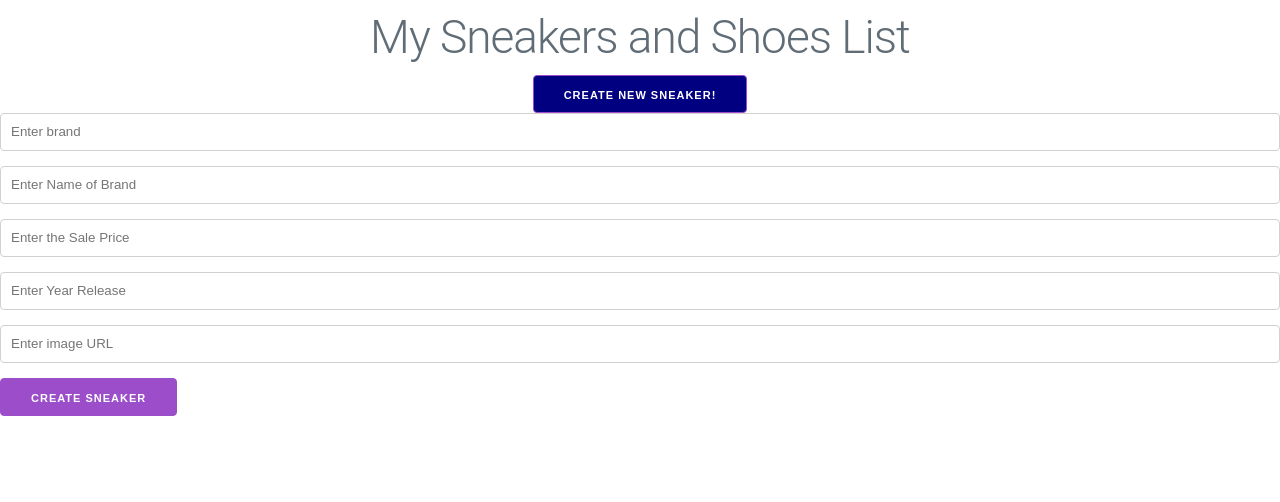
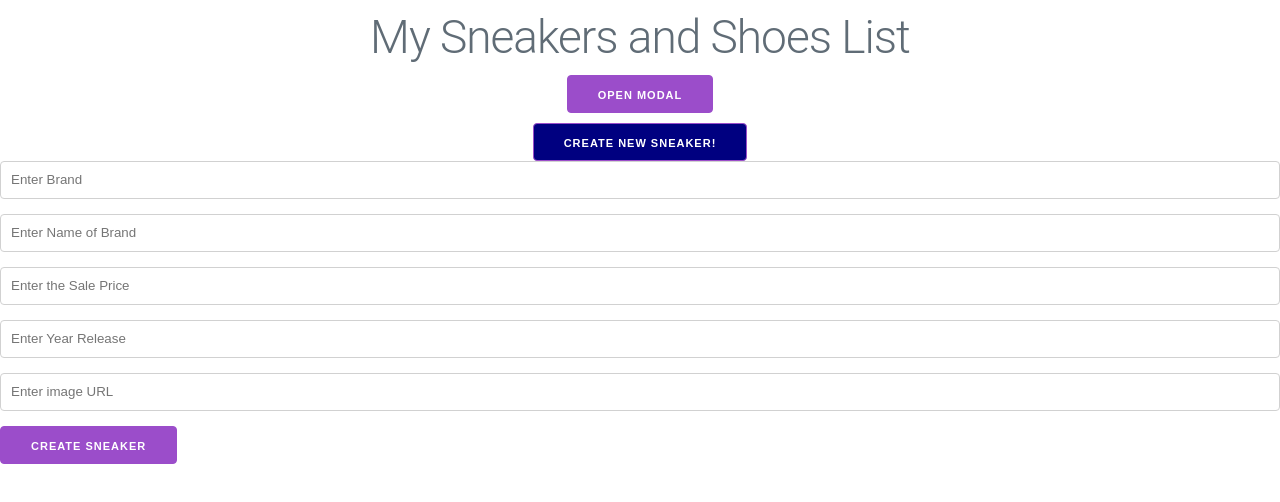
Before and after one commit to GuMarYae/project4_sneakers_app_frontend, a React (Create React App) app: page /new in a window 1280 px wide. Shown: the top 502 px of the page. Built offline with nearby package versions, Linux system fonts and the light colour scheme; no server answers.

Commit message:
started modal

```diff
--- a/src/App.js
+++ b/src/App.js
@@ -2,6 +2,10 @@
 import AllPosts from "./pages/AllPosts";
 import SinglePost from "./pages/SinglePost";
 import Form from "./pages/Form";
+
+//==============================================================
+import Modal from "./components/Modal";
+//==============================================================
 
 // Import Hooks from React
 import { useState, useEffect } from "react";
@@ -108,10 +112,33 @@ function App() {
   //////////////////////////
   // Returned JSX
   //////////////////////////
+  //==============================================
+  const BUTTON_WRAPPER_STYLES = {
+    position: "relative",
+    display:"flex",
+    justifyContent:"center",
+
+    zIndex: 1,
+
+    //==============================================
+  };
+
+  //===================================++======
+  const [isOpen, setIsOpen] = useState(false);
+  //===================================++======
 
   return (
     <div className="App">
       <h1 style={h1}>My Sneakers and Shoes List</h1>
+
+      <div style={BUTTON_WRAPPER_STYLES}>
+        <button onClick={() => setIsOpen(true)}>open modal</button>
+
+        <Modal open={isOpen} onClose={() => setIsOpen(false)}>
+          fancy Modal
+        </Modal>
+      </div>
+
       <Link to="/new">
         <button style={button}>Create New sneaker!</button>
       </Link>
@@ -153,5 +180,4 @@ function App() {
   );
 }
 
-
 export default App;
--- /dev/null
+++ b/src/components/Modal.js
@@ -0,0 +1,40 @@
+import React from "react"
+
+const MODAL_STYLES = {
+    position:"fixed",
+    top:"50",
+    left:"50%",
+    transform:"translate(-50%, -50%)",
+    backgroundColor:"#fff",
+    padding:"50px",
+    zIndex:1000
+}
+
+const OVERLAY_STYLES ={
+    position:"fixed",
+    top:400,
+    left:250,
+    right:250,
+    bottom:400,
+    backgroundColor:"rgba(0,0,0, 0.7)",
+    borderRadius:"11em",
+    zIndex:1000
+
+}
+
+const Modal =({children, open, onClose})=>{
+    if(!open) return null
+return(
+
+    <>
+    <div style={OVERLAY_STYLES}></div>
+    <div style = {MODAL_STYLES}>
+        <button onClick={onClose}>Close MOdal</button>
+        {children}
+    </div>
+    </>
+
+)
+}
+
+export default Modal
--- a/src/pages/Form.js
+++ b/src/pages/Form.js
@@ -26,7 +26,7 @@ const Form = ({ initialSneaker, handleSubmit, buttonLabel }) => {
     <form onSubmit={handleSubmission}>
       <input
         type="text"
-        placeholder="Enter brand"
+        placeholder="Enter Brand"
         onChange={handleChange}
         value={formData.brand}
         name="brand"
```
